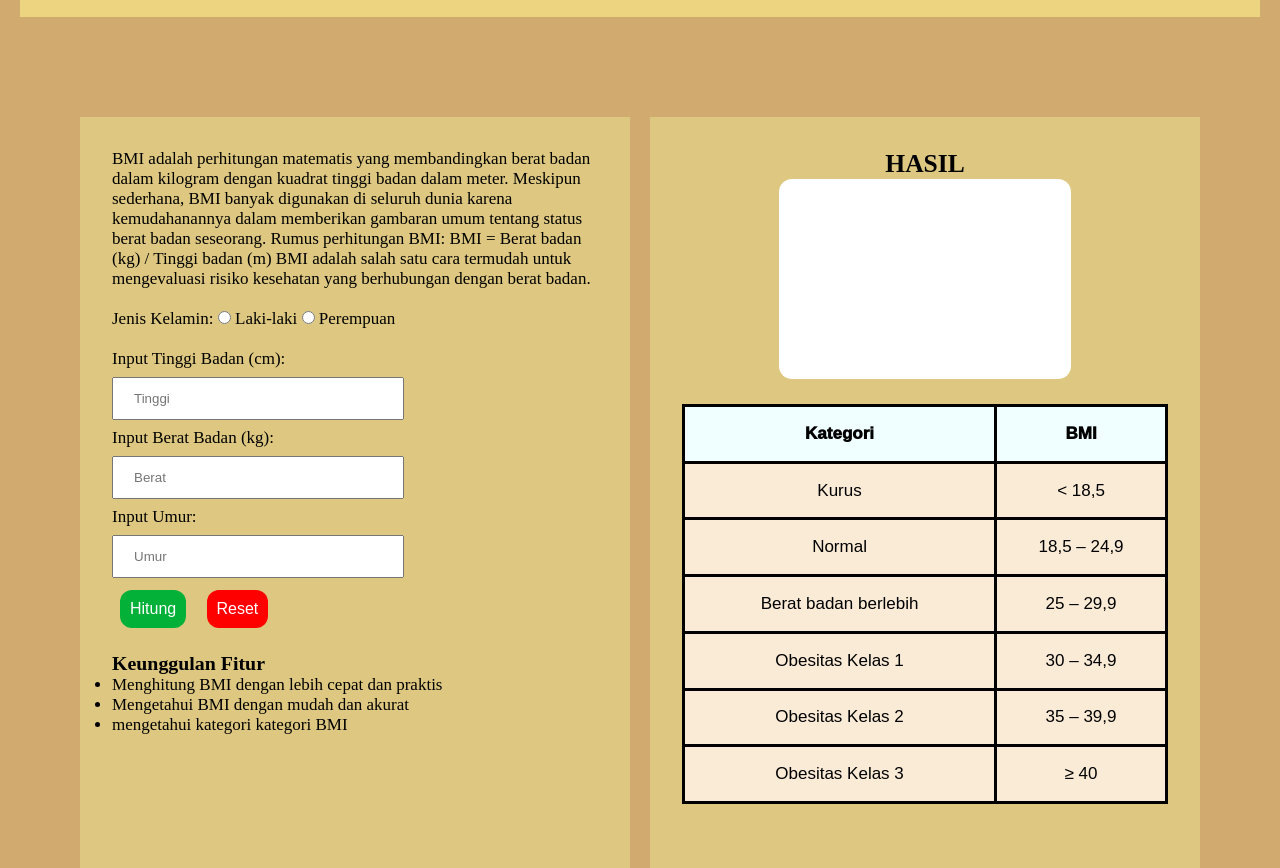
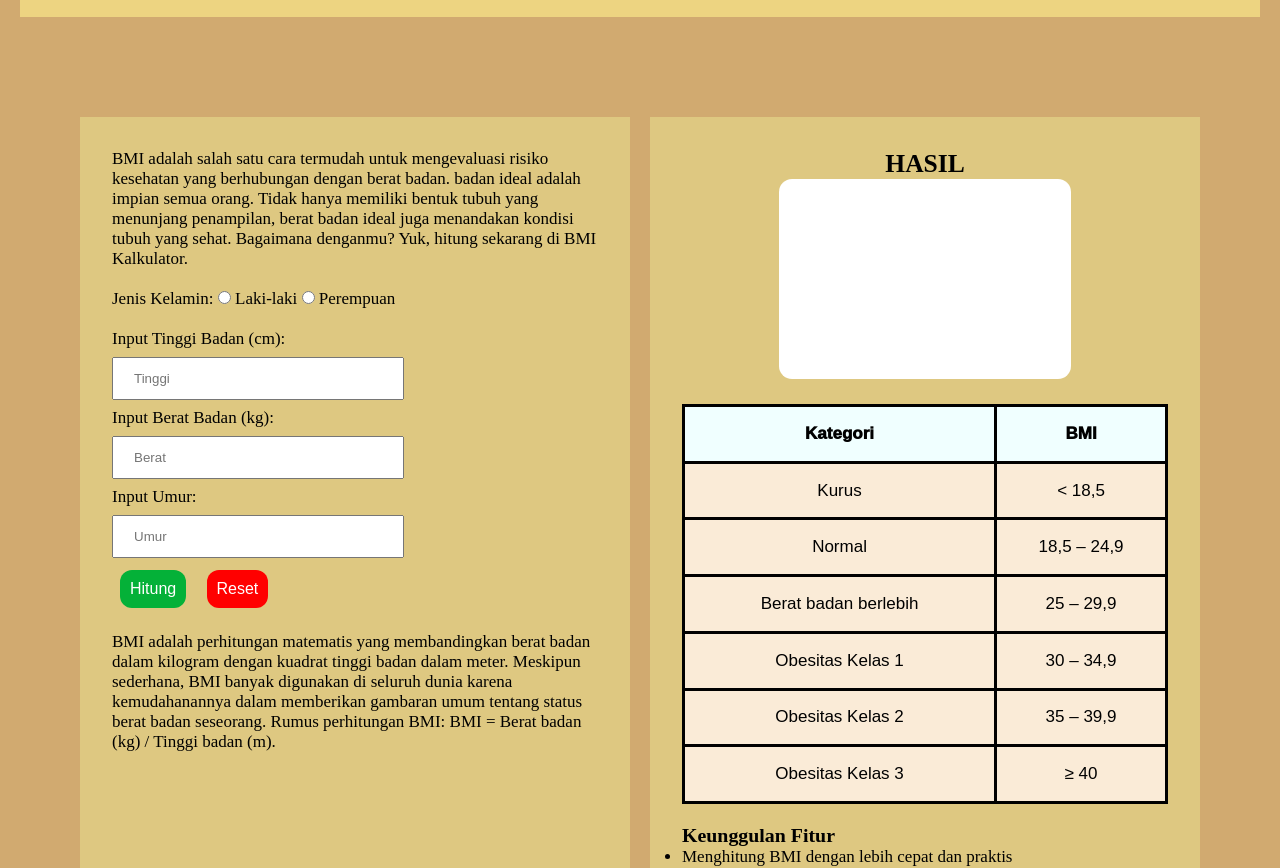
Before and after one commit to revou-fundamental-course/20-jan-25-wannn7, a plain HTML site: page index.html in a window 1280 px wide. Shown: the part 85-953 px from the top of the page. Drawn offline with Linux system fonts and the light colour scheme.

Commit message:
menambahkan artikel di section pertama

```diff
--- a/index.html
+++ b/index.html
@@ -14,13 +14,11 @@
 			<!-- LEFT CONTENT -->
 			<section class="left">
 				<article>
-					BMI adalah perhitungan matematis yang membandingkan berat badan dalam
-					kilogram dengan kuadrat tinggi badan dalam meter. Meskipun sederhana,
-					BMI banyak digunakan di seluruh dunia karena kemudahanannya dalam
-					memberikan gambaran umum tentang status berat badan seseorang. Rumus
-					perhitungan BMI: BMI = Berat badan (kg) / Tinggi badan (m) BMI adalah
-					salah satu cara termudah untuk mengevaluasi risiko kesehatan yang
-					berhubungan dengan berat badan.
+					BMI adalah salah satu cara termudah untuk mengevaluasi risiko
+					kesehatan yang berhubungan dengan berat badan. badan ideal adalah
+					impian semua orang. Tidak hanya memiliki bentuk tubuh yang menunjang
+					penampilan, berat badan ideal juga menandakan kondisi tubuh yang
+					sehat. Bagaimana denganmu? Yuk, hitung sekarang di BMI Kalkulator.
 				</article>
 				<br />
 
@@ -65,12 +63,11 @@
 
 				<br />
 				<article>
-					<h3>Keunggulan Fitur</h3>
-					<ul>
-						<li>Menghitung BMI dengan lebih cepat dan praktis</li>
-						<li>Mengetahui BMI dengan mudah dan akurat</li>
-						<li>mengetahui kategori kategori BMI</li>
-					</ul>
+					BMI adalah perhitungan matematis yang membandingkan berat badan dalam
+					kilogram dengan kuadrat tinggi badan dalam meter. Meskipun sederhana,
+					BMI banyak digunakan di seluruh dunia karena kemudahanannya dalam
+					memberikan gambaran umum tentang status berat badan seseorang. Rumus
+					perhitungan BMI: BMI = Berat badan (kg) / Tinggi badan (m).
 				</article>
 			</section>
 			<!-- END LEFT CONTENT -->
@@ -121,7 +118,16 @@
 						<td>≥ 40</td>
 					</tr>
 				</table>
+				<br />
 				<!-- END TABEL -->
+				<article>
+					<h3>Keunggulan Fitur</h3>
+					<ul>
+						<li>Menghitung BMI dengan lebih cepat dan praktis</li>
+						<li>Mengetahui BMI dengan mudah dan akurat</li>
+						<li>mengetahui kategori kategori BMI</li>
+					</ul>
+				</article>
 			</section>
 			<!-- END RIGHT CONTENT -->
 		</div>
```
